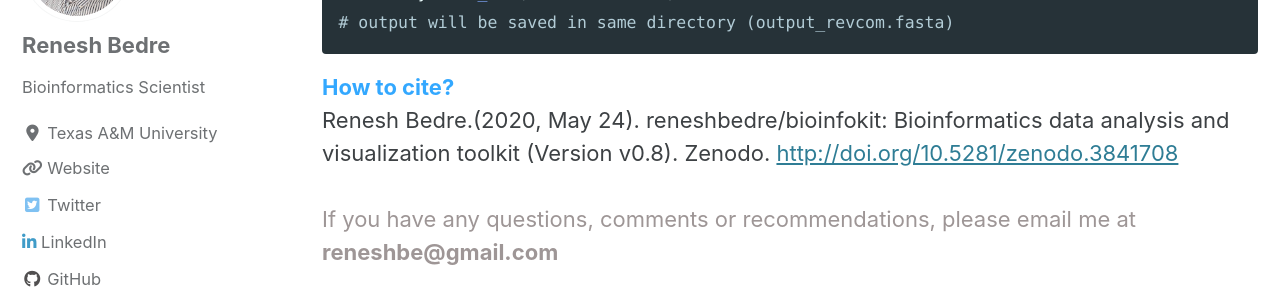
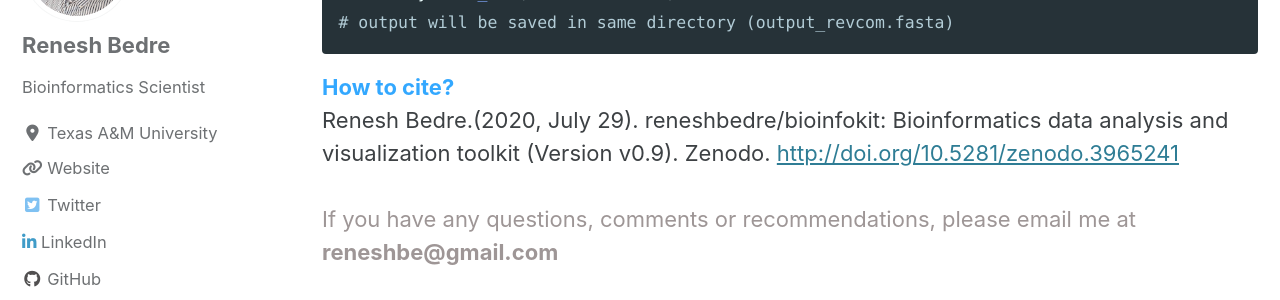
Before and after one commit to reneshbedre/reneshbedre.github.io, a Jekyll site: the page built from _posts/2019-10-9-revcom.md, in a window 1280 px wide and 900 px high, scrolled down 1233 px. Shown: the part 153-453 px from the top of the window. Built offline with Jekyll 4.4.1, drawn with Linux system fonts in a browser that asks for light colours; cached includes are drawn as plain includes; nearby versions of some CDN libraries; a style sheet for code colours, icons or effects is not loaded.

Commit message:
cite updated

```diff
--- a/_includes/cite.html
+++ b/_includes/cite.html
@@ -1,7 +1,7 @@
 <strong style="color:#33a8ff">How to cite?</strong>
 <br>
-Renesh Bedre.(2020, May 24). reneshbedre/bioinfokit: Bioinformatics data analysis and visualization toolkit (Version v0.8). Zenodo.
-<a href="http://doi.org/10.5281/zenodo.3841708" target="_blank">http://doi.org/10.5281/zenodo.3841708</a>
+Renesh Bedre.(2020, July 29). reneshbedre/bioinfokit: Bioinformatics data analysis and visualization toolkit (Version v0.9). Zenodo.
+<a href="http://doi.org/10.5281/zenodo.3965241" target="_blank">http://doi.org/10.5281/zenodo.3965241</a>
 <br><br>
 <span style="color:#9e9696">If you have any questions, comments or recommendations, please email me at
 <b>reneshbe@gmail.com</b></span>
```
